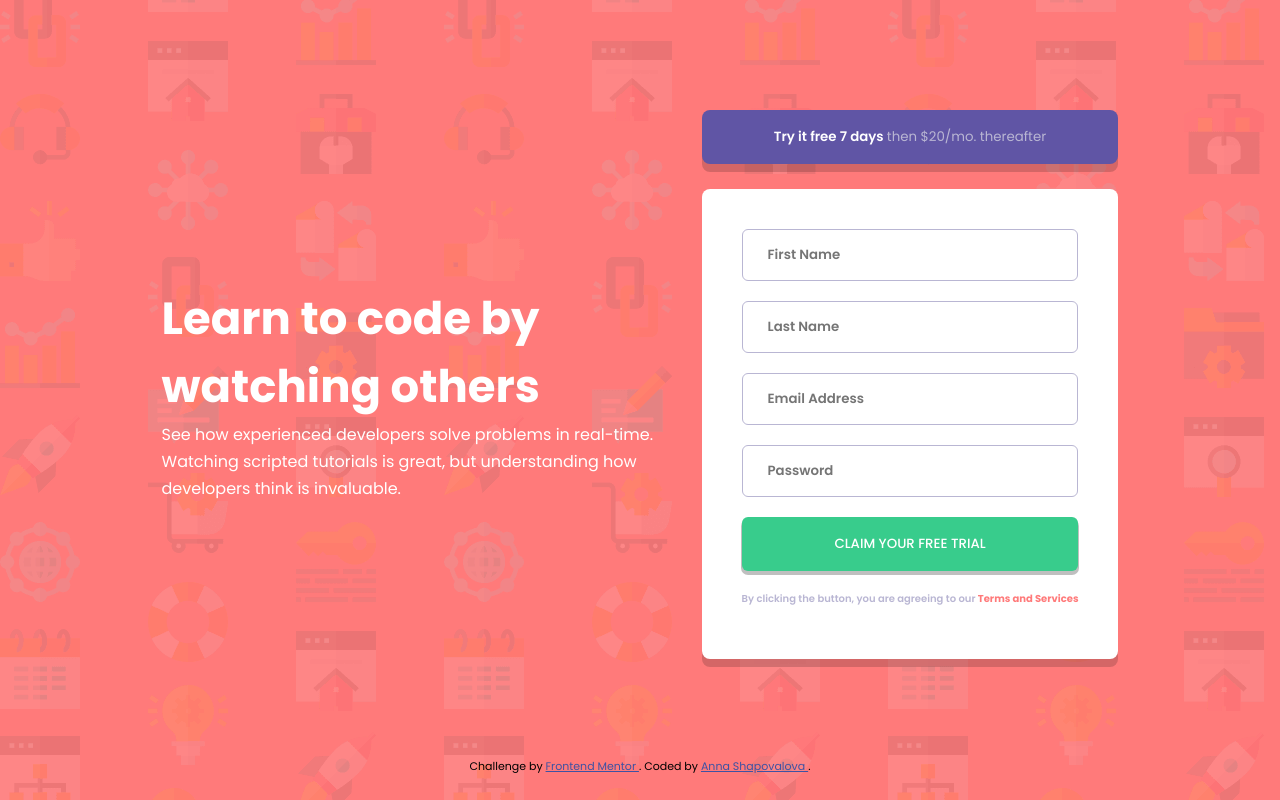
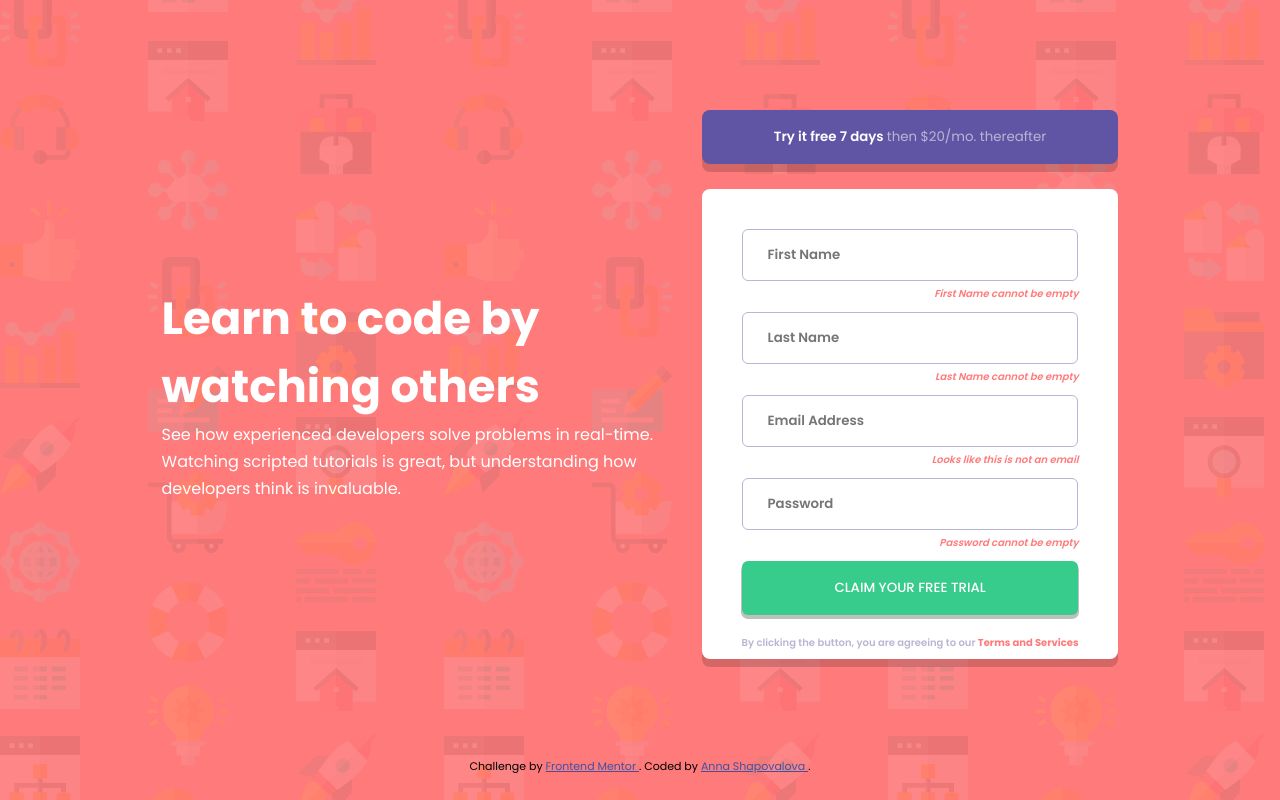
Before and after one commit to hannashapovalova/Component-with-signup-form, a plain HTML site: page index.html in a window 1280 px wide. Drawn offline with Linux system fonts and the light colour scheme.

Commit message:
Added error massages

```diff
--- a/index.html
+++ b/index.html
@@ -33,31 +33,48 @@
           <div class="form">
             <form action="#">
               <ul>
-                <li>
+                <li class="form_item">
+                  <label for="first-name">First Name</label>
                   <input
                    type="text"
                    name="first-name"
                    id="first_name"
                    value=""
                    placeholder="First Name">
+                   <!-- <img
+                     src="images/icon-error.svg"
+                     class="error_icon"
+                     alt="Error-icon"> -->
+                    <p class="error_text">
+                      First Name cannot be empty
+                    </p>
                 </li>
-                <li>
+                <li class="form_item">
+                  <label for="last-name">Last Name</label>
                   <input
                    type="text"
                    name="last-name"
                    id="last_name"
                    value=""
-                    placeholder="Last Name">
+                   placeholder="Last Name">
+                   <p class="error_text">
+                    Last Name cannot be  empty
+                   </p>
                 </li>
-                <li>
+                <li class="form_item">
+                  <label for="Email">Email Address</label>
                   <input
                    type="email"
                    name="mail"
                    id="user_email"
                    value=""
                    placeholder="Email Address">
+                   <p class="error_text">
+                    Looks like this is not an email
+                  </p>
                 </li>
-                <li>
+                <li class="form_item">
+                  <label for="password">Password Address</label>
                   <input
                    type="password"
                    name="password"
@@ -65,6 +82,9 @@
                    value=""
                    placeholder="Password"
                    required>
+                   <p class="error_text">
+                    Password cannot be empty
+                  </p>
                 </li>
                 <li>
                   <input
--- a/styles.css
+++ b/styles.css
@@ -18,6 +18,7 @@ body {
     font-family: var(--main-font);
     background-image: url('./images/bg-intro-desktop.png');
     background-color: var(--red);
+    font-size: 16px;
 }
 
 .container {
@@ -25,11 +26,10 @@ body {
     justify-content: center;
     flex-direction: row;
     margin: 110px auto;
-    font-size: 16px;
 }
 
 .left_side {
-    width: 540px;
+    max-width: 540px;
     margin-top: 175px;
     height: fit-content;
     color: white;
@@ -81,6 +81,10 @@ ul {
     list-style: none;
 }
 
+label {
+    display: none;
+}
+
 #first_name,
 #last_name,
 #user_email,
@@ -92,12 +96,44 @@ ul {
     font-family: var(--main-font);
     font-weight: 600;
     color: var(--dark-blue);
-    margin-bottom: 20px;
+    /* margin-bottom: 20px; */
+    /* background-image: url('images/icon-error.svg');
+    background-repeat: no-repeat; */
+}
+
+#first_name,
+#last_name {
+    text-transform: capitalize;
 }
 
 /* input:focus {
+	border: 1.5px solid var(--dark-blue);
+} */
 
-} */
+.form_item {
+    margin-bottom: 10px;
+}
+
+.error_text {
+	text-align: right;
+	font-size: 10px;
+	font-style: italic;
+	color: var(--red);
+	font-weight: 600;
+    margin-top: 5px;
+}
+
+
+
+
+
+
+
+
+
+
+
+
 
 .submit_button {
     background-color: var(--green);
```
